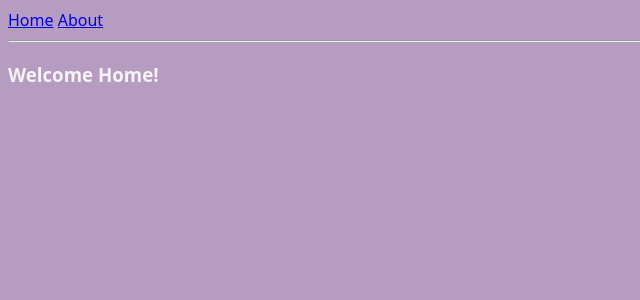
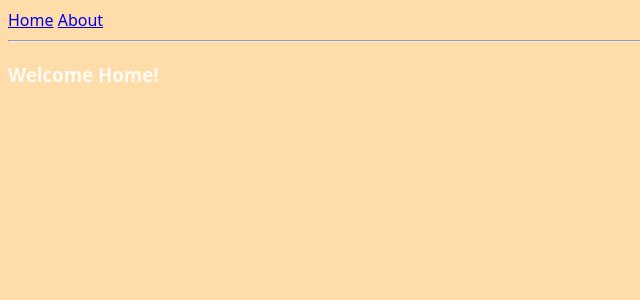
Before and after one commit to Eppikk/react-mui, a React (Vite) app: page / in a window 1280 px wide. Shown: the top 300 px of the page, without its empty margins (0-640 px from the left). Built offline with nearby package versions, Linux system fonts and the light colour scheme.

Commit message:
Update favicon and logo images; modify background color in CSS

```diff
--- a/index.html
+++ b/index.html
@@ -2,7 +2,7 @@
 <html lang="en">
   <head>
     <meta charset="UTF-8" />
-    <link rel="icon" type="image/svg+xml" href="/vite.svg" />
+    <link rel="icon" type="image/png" href="/favicon32.png" />
     <meta name="viewport" content="width=device-width, initial-scale=1.0" />
     <title>react-mui</title>
   </head>
--- a/src/index.css
+++ b/src/index.css
@@ -5,7 +5,8 @@
 
   color-scheme: light dark;
   color: rgba(255, 255, 255, 0.87);
-  background-color: #b69cc0;
+  /* background-color: '#f5f5f5'; */
+  background-color: #fda;
 
   font-synthesis: none;
   text-rendering: optimizeLegibility;
```
Also changed, not shown: public/favicon32.png (added), public/logo192.png (added).
